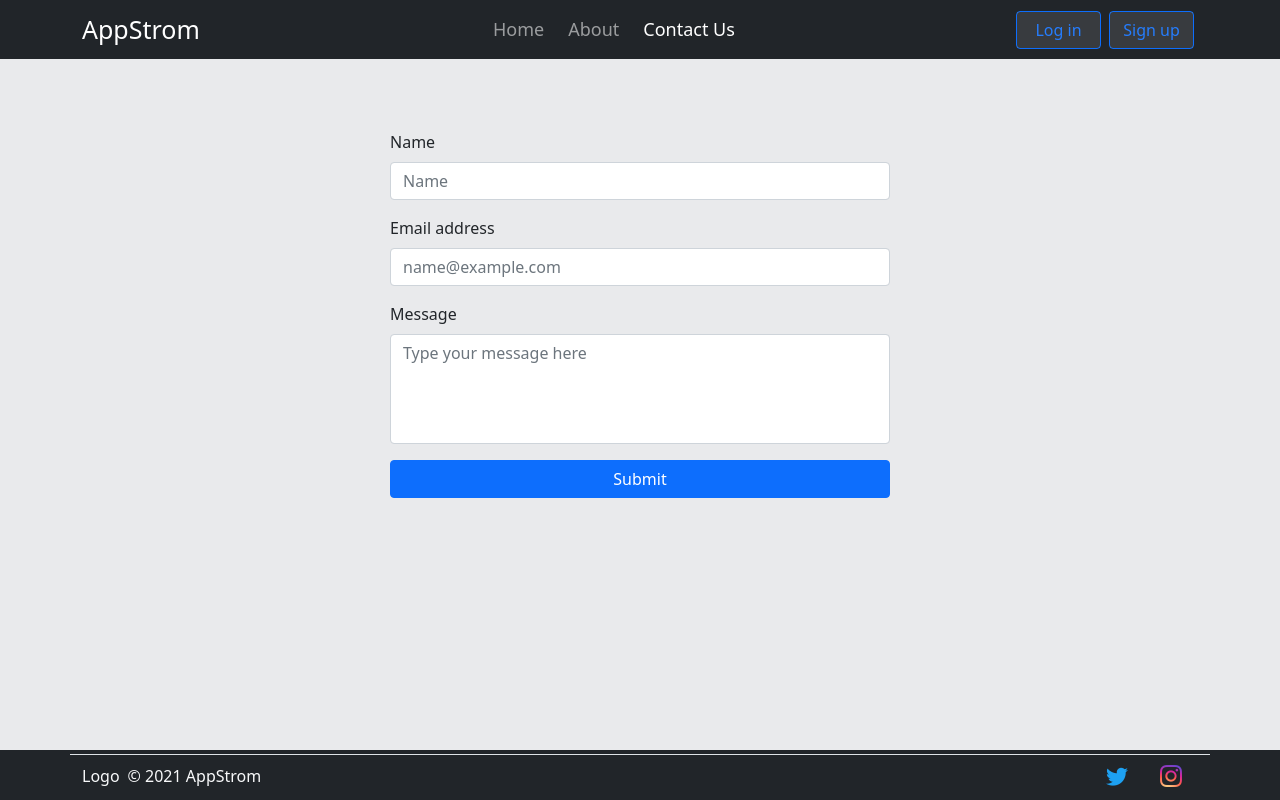
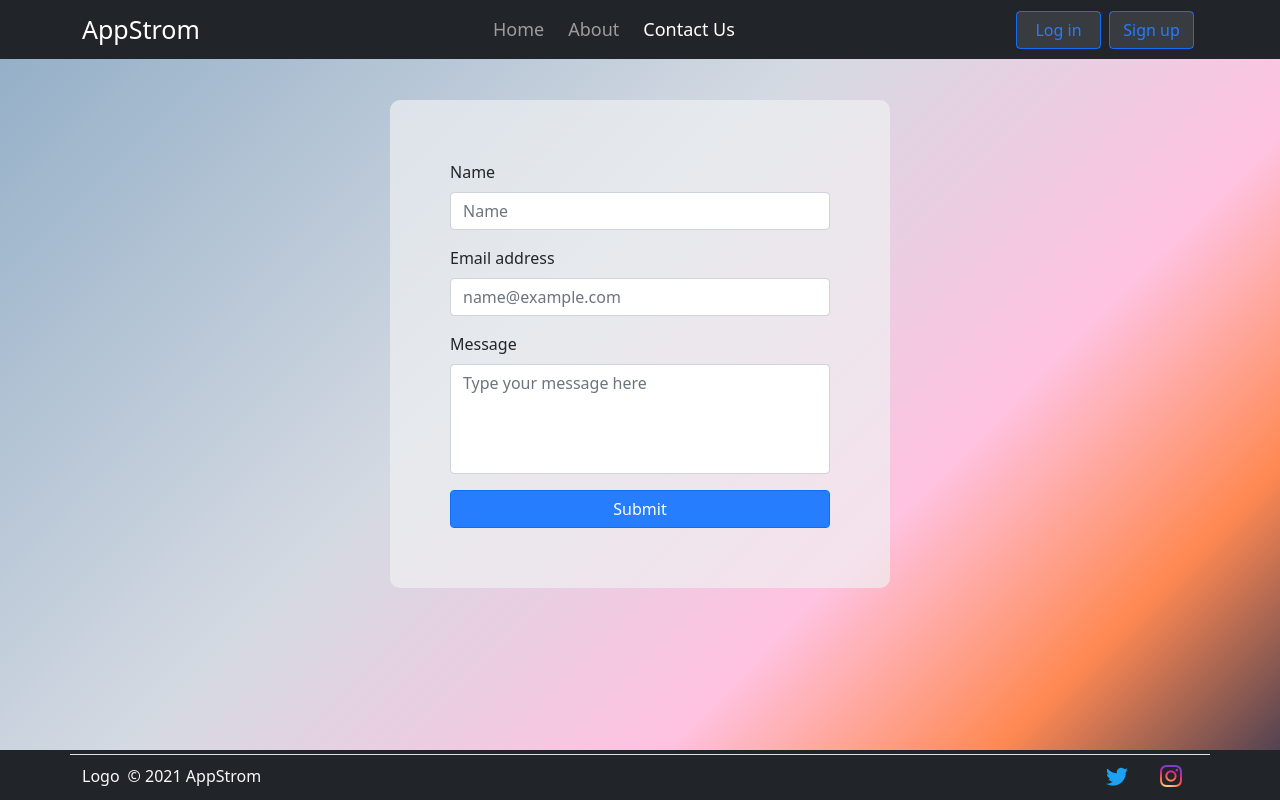
Before and after one commit to shivamanand-dev/appstrom-reactJS, a React (Create React App) app: page /contactus in a window 1280 px wide. Built offline with nearby package versions, Linux system fonts and the light colour scheme; no server answers.

Commit message:
contact page ui completed

```diff
--- a/src/components/GlobalUi/ContactUs.js
+++ b/src/components/GlobalUi/ContactUs.js
@@ -4,30 +4,45 @@ import { Form, Button } from "react-bootstrap";
 
 const ContactUs = () => {
   return (
-    <div style={{ maxWidth: "500px", margin: "0 auto" }}>
+    <div className="gradientBackground">
+      <div
+        className="authContainer"
+        style={{
+          width: "100%",
+          maxWidth: "500px",
+          margin: "0 auto",
+          padding: "60px",
+        }}
+      >
         <Form>
           <Form.Group className="mb-3" controlId="exampleForm.ControlInput1">
-          <Form.Label>Name</Form.Label>
+            <Form.Label style={{ fontWeight: "500" }}>Name</Form.Label>
             <Form.Control type="text" placeholder="Name" />
           </Form.Group>
 
           <Form.Group className="mb-3" controlId="exampleForm.ControlInput1">
-          <Form.Label>Email address</Form.Label>
+            <Form.Label style={{ fontWeight: "500" }}>Email address</Form.Label>
             <Form.Control type="email" placeholder="name@example.com" />
           </Form.Group>
 
           <Form.Group className="mb-3" controlId="exampleForm.ControlTextarea1">
-          <Form.Label>Message</Form.Label>
+            <Form.Label style={{ fontWeight: "500" }}>Message</Form.Label>
             <Form.Control
               as="textarea"
               rows={4}
               placeholder="Type your message here"
             />
           </Form.Group>
-        <Button variant="primary" type="submit" style={{ width: "100%" }}>
+          <Button
+            className="authFormBtnTrans"
+            variant="primary"
+            type="submit"
+            style={{ width: "100%" }}
+          >
             Submit
           </Button>
         </Form>
+      </div>
     </div>
   );
 };
```
Lines whose indentation alone changed are shown as unchanged.
